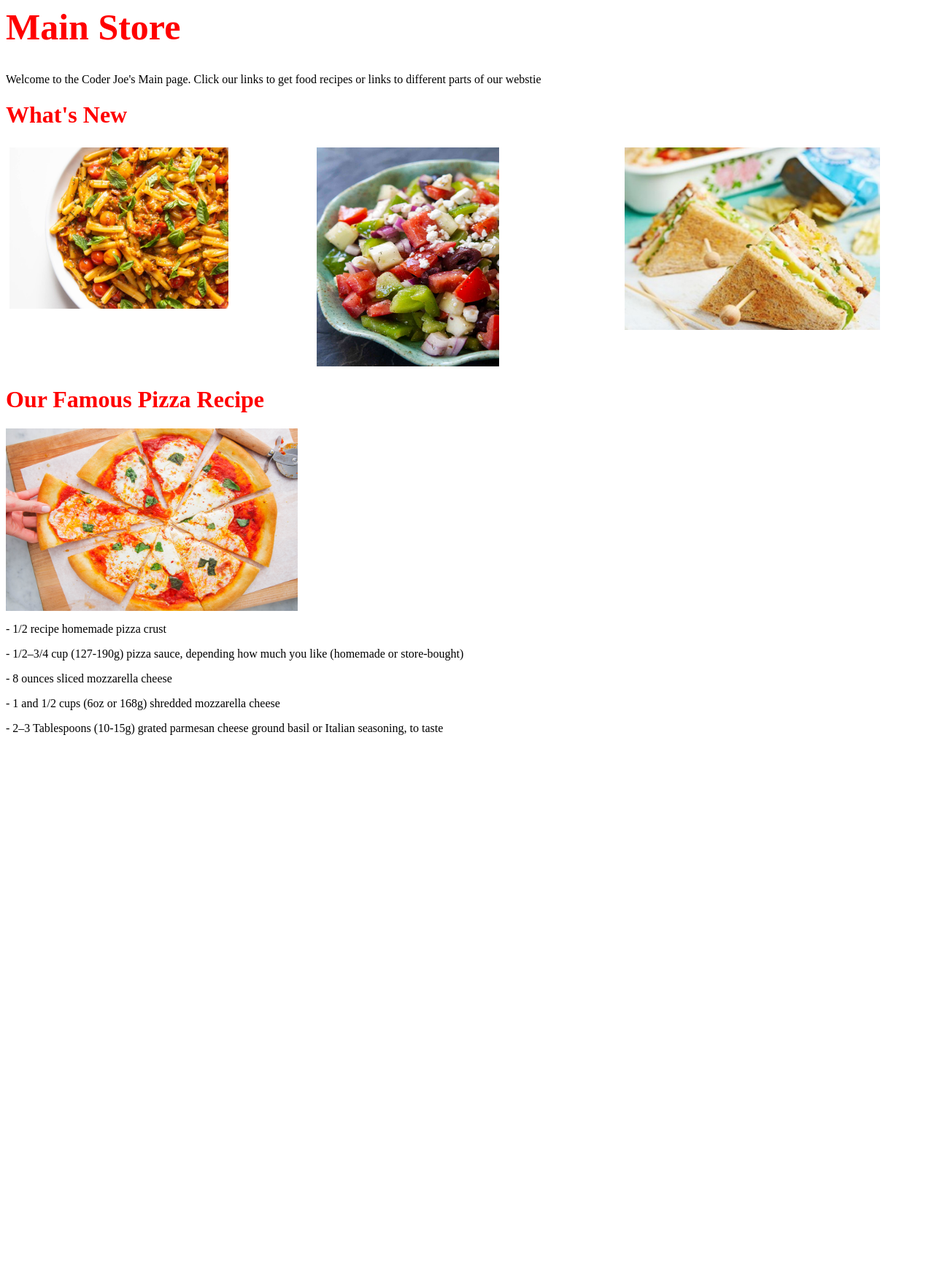
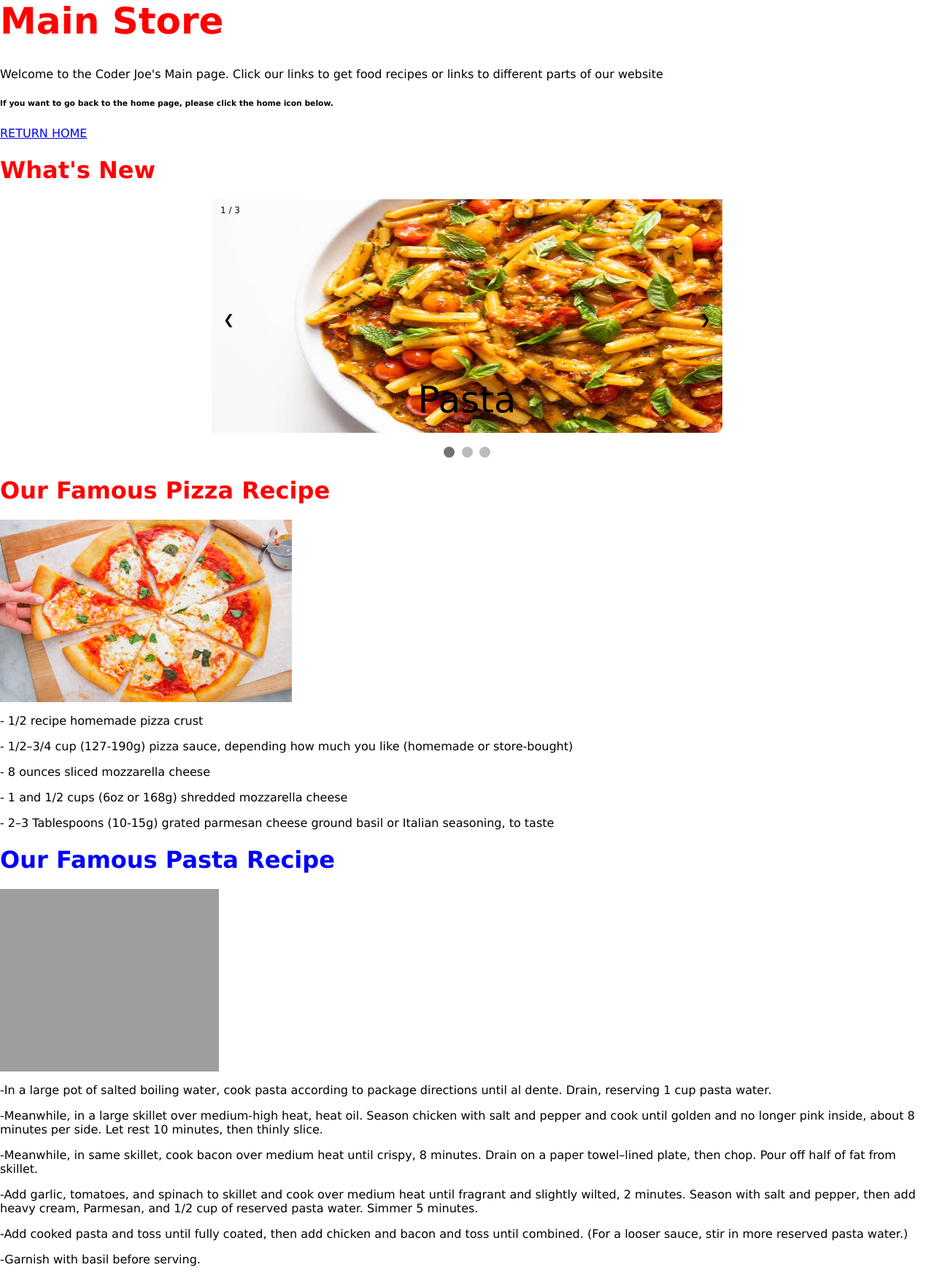
Before and after one commit to ryanmgds/Flask-Web-Series-Coder-Joes1, a Flask app: page /main in a window 1280 px wide. Shown: the whole page at 73% size. Before the commit the page ends 1007 px from the top, so only its background shows below. Run offline with Flask 2, Linux system fonts and the light colour scheme; grey boxes are pictures that could not be loaded.

Commit message:
Update main.html

```diff
--- a/templates/main.html
+++ b/templates/main.html
@@ -8,7 +8,12 @@
 
   <h1 style="color:red;font-size:50px"">Main Store</h1>
 
-  <p>Welcome to the Coder Joe's Main page. Click our links to get food recipes or links to different parts of our webstie</p>
+  <p>Welcome to the Coder Joe's Main page. Click our links to get food recipes or links to different parts of our website</p>
+
+   <h6> If you want to go back to the home page, please click the home icon below.</h6>
+
+                    <a
+                    href="/" target="_blank"><i class="fa fa-home"></i> RETURN HOME</a>
 
   <h1 style="color:red;">What's New</h1>
     <style>
@@ -29,24 +34,170 @@
       display: table;
     }
     </style>
+      <style>
+      * {box-sizing: border-box}
+      body {font-family: Verdana, sans-serif; margin:0}
+      .mySlides {display: none}
+      img {vertical-align: middle;}
+
+      /* Slideshow container */
+      .slideshow-container {
+        max-width: 700px;
+        position: relative;
+        margin: auto;
+      }
+
+      /* Next & previous buttons */
+      .prev, .next {
+        cursor: pointer;
+        position: absolute;
+        top: 50%;
+        width: auto;
+        padding: 16px;
+        margin-top: -22px;
+        color: black;
+        font-weight: bold;
+        font-size: 18px;
+        transition: 0.6s ease;
+        border-radius: 0 3px 3px 0;
+        user-select: none;
+      }
+
+      /* Position the "next button" to the right */
+      .next {
+        right: 0;
+        border-radius: 3px 0 0 3px;
+      }
+
+      /* On hover, add a black background color with a little bit see-through */
+      .prev:hover, .next:hover {
+        background-color: rgba(193, 193, 192,0.8);
+      }
+
+      /* Caption text */
+      .text {
+        color: #f2f2f2;
+        font-size: 15px;
+        padding: 8px 12px;
+        position: absolute;
+        bottom: 8px;
+        width: 100%;
+        text-align: center;
+      }
+
+      /* Number text (1/3 etc) */
+      .numbertext {
+        color: black;
+        font-size: 12px;
+        padding: 8px 12px;
+        position: absolute;
+        top: 0;
+      }
+
+      /* The dots/bullets/indicators */
+      .dot {
+        cursor: pointer;
+        height: 15px;
+        width: 15px;
+        margin: 0 2px;
+        background-color: #bbb;
+        border-radius: 50%;
+        display: inline-block;
+        transition: background-color 0.6s ease;
+      }
+
+      .active, .dot:hover {
+        background-color: #717171;
+      }
+
+      /* Fading animation */
+      .fade {
+        -webkit-animation-name: fade;
+        -webkit-animation-duration: 1.5s;
+        animation-name: fade;
+        animation-duration: 1.5s;
+      }
+
+      @-webkit-keyframes fade {
+        from {opacity: .4}
+        to {opacity: 1}
+      }
+
+      @keyframes fade {
+        from {opacity: .4}
+        to {opacity: 1}
+      }
+
+      /* On smaller screens, decrease text size */
+      @media only screen and (max-width: 300px) {
+        .prev, .next,.text {font-size: 11px}
+      }
+      </style>
+
+
+
     </head>
     <body>
+      <div class="slideshow-container">
 
-    <div class="row">
-      <div class="column">
-        <img src="{{ url_for('static', filename='pasta.jpg') }}"
-            width="300" height="221" >
+      <div class="mySlides fade">
+        <div class="numbertext">1 / 3</div>
+        <img src="{{ url_for('static', filename='pasta.jpg') }}" style="width:100%; height:40%">
+        <div class="text" style= "color:black; font-size: 50px">Pasta</div>
       </div>
-      <div class="column">
-        <img src="{{ url_for('static', filename='salad.jpg') }}"
-              width="250" height="300" >
+
+      <div class="mySlides fade">
+        <div class="numbertext">2 / 3</div>
+        <img src="{{ url_for('static', filename='salad2.jpg') }}" style="width:100%; height:40%">
+        <div class="text" style= "color:black; font-size: 50px" >Greek Salad</div>
       </div>
-      <div class="column">
-        <img src="{{ url_for('static', filename='sandwich.jpg') }}"
-        width="350" height="250" >
+
+      <div class="mySlides fade">
+        <div class="numbertext">3 / 3</div>
+        <img src="{{ url_for('static', filename='sandwich.jpg') }}" style= "width:100%; height:40%">
+        <div class="text" style= "color: black; font-size: 50px">Club Sandwich</div>
       </div>
-    </div>
 
+      <a class="prev" onclick="plusSlides(-1)">&#10094;</a>
+      <a class="next" onclick="plusSlides(1)">&#10095;</a>
+
+      </div>
+      <br>
+
+      <div style="text-align:center">
+        <span class="dot" onclick="currentSlide(1)"></span>
+        <span class="dot" onclick="currentSlide(2)"></span>
+        <span class="dot" onclick="currentSlide(3)"></span>
+      </div>
+
+      <script>
+      var slideIndex = 1;
+      showSlides(slideIndex);
+
+      function plusSlides(n) {
+        showSlides(slideIndex += n);
+      }
+
+      function currentSlide(n) {
+        showSlides(slideIndex = n);
+      }
+
+      function showSlides(n) {
+        var i;
+        var slides = document.getElementsByClassName("mySlides");
+        var dots = document.getElementsByClassName("dot");
+        if (n > slides.length) {slideIndex = 1}
+        if (n < 1) {slideIndex = slides.length}
+        for (i = 0; i < slides.length; i++) {
+            slides[i].style.display = "none";
+        }
+        for (i = 0; i < dots.length; i++) {
+            dots[i].className = dots[i].className.replace(" active", "");
+        }
+        slides[slideIndex-1].style.display = "block";
+        dots[slideIndex-1].className += " active";
+      }
+      </script>
     </body>
     </html>
 
@@ -58,6 +209,15 @@
   <p>- 8 ounces sliced mozzarella cheese<p>
   <p>- 1 and 1/2 cups (6oz or 168g) shredded mozzarella cheese<p>
   <p>- 2–3 Tablespoons (10-15g) grated parmesan cheese ground basil or Italian seasoning, to taste<p>
+<h1 style="color:blue;">Our Famous Pasta Recipe</h1>
+<img src="{{ url_for('static', filename='tuscanpasta.jpg') }}"
+          width="300" height="250" >
+<p>-In a large pot of salted boiling water, cook pasta according to package directions until al dente. Drain, reserving 1 cup pasta water.
+<p>-Meanwhile, in a large skillet over medium-high heat, heat oil. Season chicken with salt and pepper and cook until golden and no longer pink inside, about 8 minutes per side. Let rest 10 minutes, then thinly slice.<p>
+<p>-Meanwhile, in same skillet, cook bacon over medium heat until crispy, 8 minutes. Drain on a paper towel–lined plate, then chop. Pour off half of fat from skillet.<p>
+<p>-Add garlic, tomatoes, and spinach to skillet and cook over medium heat until fragrant and slightly wilted, 2 minutes. Season with salt and pepper, then add heavy cream, Parmesan, and 1/2 cup of reserved pasta water. Simmer 5 minutes.<p>
+<p>-Add cooked pasta and toss until fully coated, then add chicken and bacon and toss until combined. (For a looser sauce, stir in more reserved pasta water.)<p>
+<p>-Garnish with basil before serving.<p>
 
 </body>
 
```
